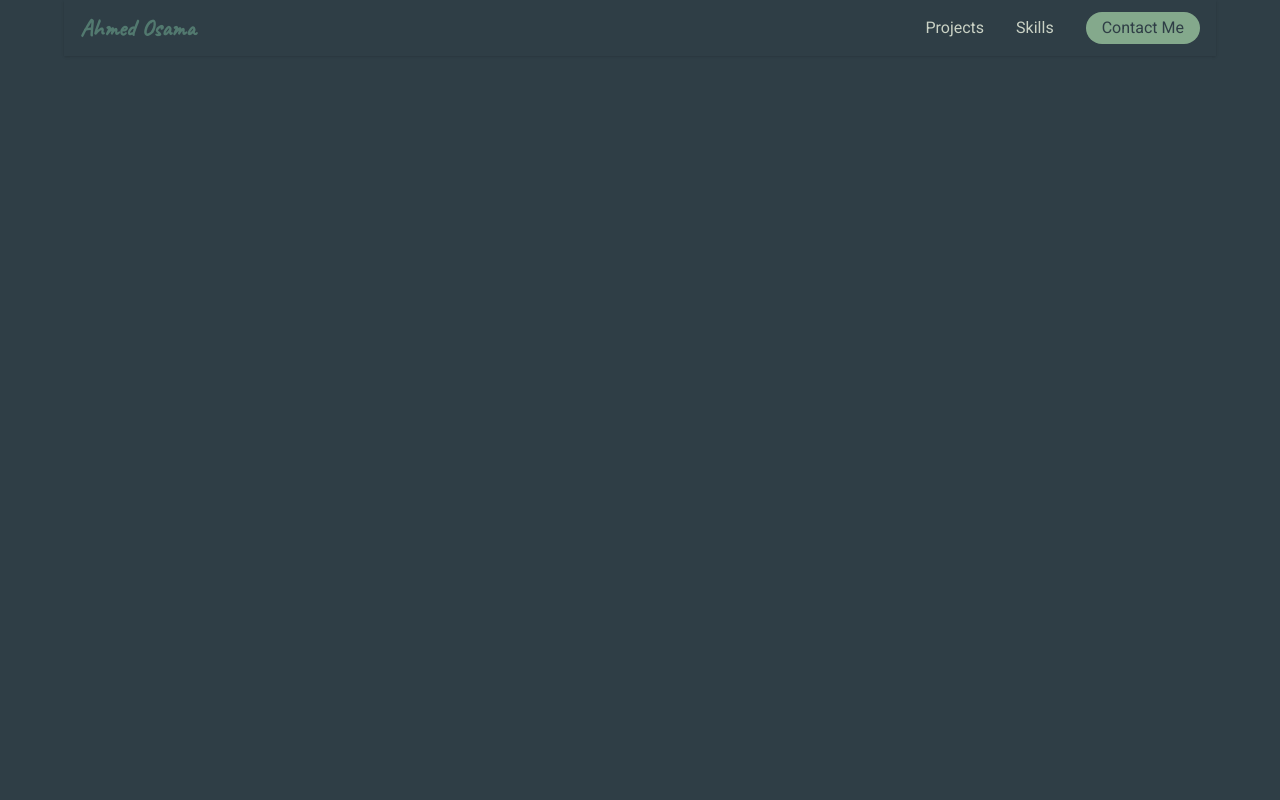
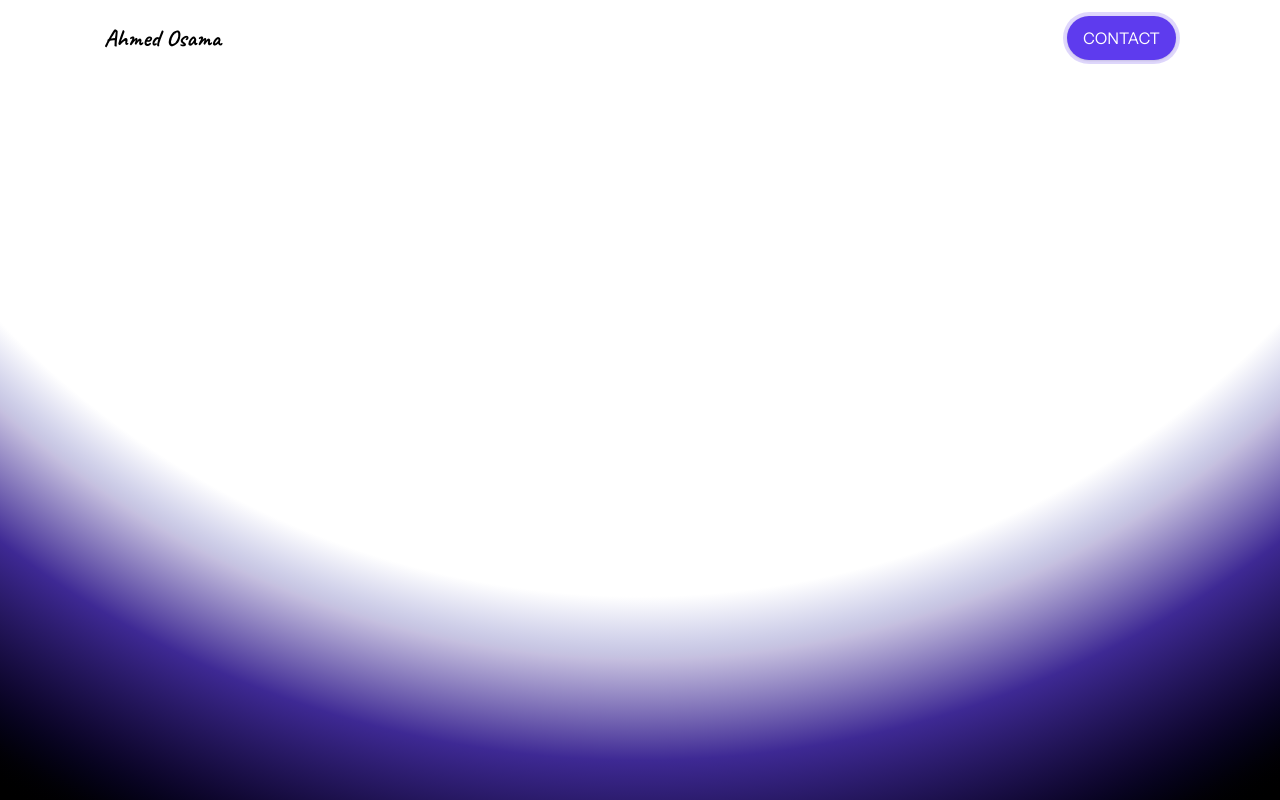
Before and after one commit to Ahmed-Osama99/ahmed-osama, a React (Vite) app: page / in a window 1280 px wide. Built offline with nearby package versions, Linux system fonts and the light colour scheme.

Commit message:
build hero section

```diff
--- a/index.html
+++ b/index.html
@@ -7,7 +7,7 @@
     <link rel="preconnect" href="https://fonts.googleapis.com" />
     <link rel="preconnect" href="https://fonts.gstatic.com" crossorigin />
     <link
-      href="https://fonts.googleapis.com/css2?family=Caveat&family=Roboto:ital,wght@0,100..900;1,100..900&display=swap"
+      href="https://fonts.googleapis.com/css2?family=Caveat:wght@400..700&family=Instrument+Sans:ital,wght@0,400..700;1,400..700&display=swap"
       rel="stylesheet"
     />
     <!-- Stylestyle -->
@@ -15,7 +15,7 @@
     <meta name="viewport" content="width=device-width, initial-scale=1.0" />
     <title>ahmed-osama</title>
   </head>
-  <body class="bg-charcoal-blue text-ash-grey ">
+  <body class="bg-white text-paragraph font-sans">
     <div id="root"></div>
     <script type="module" src="/src/main.jsx"></script>
   </body>
--- a/src/components/HeroSection.jsx
+++ b/src/components/HeroSection.jsx
@@ -1,8 +1,11 @@
+const HeroSection = () => {
+  return (
+    <section className="h-[calc(100vh-76px)] flex items-center justify-center special-bg">
+        <div>
+            <div><span></span></div>
+        </div>
+    </section>
+  );
+};
 
-const HeroSection = () => {
-    return(
-        <section></section>
-    )
-}
-
-export default HeroSection
+export default HeroSection;
--- a/src/components/Navbar.jsx
+++ b/src/components/Navbar.jsx
@@ -1,69 +1,15 @@
-import { useState } from "react";
-import { NavLink } from "react-router-dom";
-import { FontAwesomeIcon } from "@fortawesome/react-fontawesome";
-import { faBars, faXmark } from "@fortawesome/free-solid-svg-icons";
-
 const Navbar = () => {
-  const [isNavOpen, setIsNavOpen] = useState(false);
-  const toggleNav = () => setIsNavOpen(!isNavOpen);
   return (
-    <header className=" container py-3 shadow flex items-center justify-between">
-      <h1 className="ao-name font-caveat text-deep-teal text-2xl font-bold">Ahmed Osama</h1>
-      <button className="md:hidden">
-        <FontAwesomeIcon
-          icon={faBars}
-          onClick={toggleNav}
-          className="text-xl md:hidden text-deep-teal "
-        />
-      </button>
-      {/* mobile menu */}
-
-        <nav className={`absolute p-4 z-10 top-0 left-0 right-0 w-full bg-deep-teal md:hidden transition-transform duration-200 ease-in-out transform ${isNavOpen ? "translate-y-0" : "-translate-y-full"}`}>
-          <button className="md:hidden">
-            <FontAwesomeIcon
-              icon={faXmark}
-              onClick={toggleNav}
-              className="text-xl absolute top-4 right-4"
-            />
-          </button>
-          <ul className=" flex flex-col justfiy-center space-y-8">
-            <li>
-              <NavLink href="#portfolio" className="hover:text-muted-teal">
-                Projects
-              </NavLink>
-            </li>
-            <li>
-              <NavLink href="#about" className="hover:text-muted-teal">
-                Skills
-              </NavLink>
-            </li>
-            <li>
-              <NavLink href="#contact" className="hover:text-muted-teal">
-                Contact Me
-              </NavLink>
-            </li>
-          </ul>
-        </nav>
-
-      {/* mobile overlay */}
-      {isNavOpen && (
-        <div
-          className="fixed inset-0 bg-[#222]/20 bg-opacity-50 transition-opacity duration-300 ease-in-out"
-          onClick={toggleNav}
-        ></div>
-      )}
-      {/* desktop menu */}
-      <nav className="hidden md:flex items-center space-x-8">
-        <NavLink href="#portfolio" className="hover:text-muted-teal">
-          Projects
-        </NavLink>
-        <NavLink href="#about" className="hover:text-muted-teal">
-          Skills
-        </NavLink>
-        <NavLink href="#contact" className="rounded-full px-4 py-1 bg-muted-teal text-charcoal-blue hover:bg-deep-teal transition-colors duration-300 hover:text-ash-grey">
-          Contact Me
-        </NavLink>
-      </nav>
+    <header className=" container py-4 flex items-center justify-between">
+      <h1 className="ao-name font-caveat text-black text-2xl font-bold">
+        Ahmed Osama
+      </h1>
+      <a
+        href="https://wa.me/201147480962"
+        className="bg-main px-4 py-2.5 rounded-full ring-4 hover:inset-shadow-black/70 hover:inset-shadow-sm transition-all ring-main/20 shadow uppercase text-white "
+      >
+        Contact
+      </a>
     </header>
   );
 };
--- a/src/index.css
+++ b/src/index.css
@@ -1,43 +1,85 @@
 @import "tailwindcss";
 
 @theme {
-  --color-ash-grey: #cad2c5ff;
-  --color-muted-teal: #84a98cff;
-  --color-deep-teal: #52796fff;
-  --color-dark-slate-grey: #354f52ff;
-  --color-charcoal-blue: #2f3e46ff;
-  --font-sans: "Roboto", "Inter", system-ui, sans-serif;
+  --color-main: #5e3bee;
+  --color-main-tag: #3e2994;
+  --color-pargraph: #595959;
+  --color-headline: #1e1e1e;
+  --font-sans: "Instrument Sans", "Inter", system-ui, sans-serif;
 }
 
 .container {
-  @apply mx-auto px-4 max-w-6xl;
+  @apply mx-auto px-4 md:px-10 max-w-6xl;
 }
 
 .font-caveat {
   font-family: "Caveat", cursive;
 }
-.ao-name{
+.ao-name {
   width: 120px;
-  overflow:hidden;
+  overflow: hidden;
   white-space: nowrap;
   animation: typeWriter 1s 1s both;
   -webkit-animation: typeWriter 1s 1s steps(12) both;
 }
+/* HERO SECTION SPECIAL BACKGROUND */
+@media (max-width: 600px) {
+  .special-bg {
+    background: radial-gradient(
+      circle at top,
+      white 50%,
+      var(--color-main-tag) 75%,
+      black 95%
+    );
+  }
+}
+@media (max-width: 750px) {
+  .special-bg {
+    background: radial-gradient(
+      circle at 50% -10%,
+      white 50%,
+      var(--color-main-tag) 75%,
+      black 95%
+    );
+  }
+}
+@media (max-width: 990px) {
+  .special-bg {
+    background: radial-gradient(
+      circle at 50% -20%,
+      white 60%,
+      var(--color-main-tag) 85%,
+      black 95%
+    );
+  }
+}
+@media (min-width: 991px) {
+  .special-bg {
+    background: radial-gradient(
+      circle at 50% -50%,
+      white 70%,
+      color-mix(in srgb, var(--color-main-tag) 30%, transparent) 75%,
+      var(--color-main-tag) 83%,
+      black
+    );
+  }
+}
+
 /* Animation */
 @keyframes typeWriter {
-  from{
+  from {
     width: 0;
   }
-  to{
+  to {
     width: 120px;
   }
 }
 
 @keyframes blink {
-  from{
+  from {
     border-right-color: var(--main-color);
   }
-  to{
-    border-right-color: transparent
+  to {
+    border-right-color: transparent;
   }
 }
```
